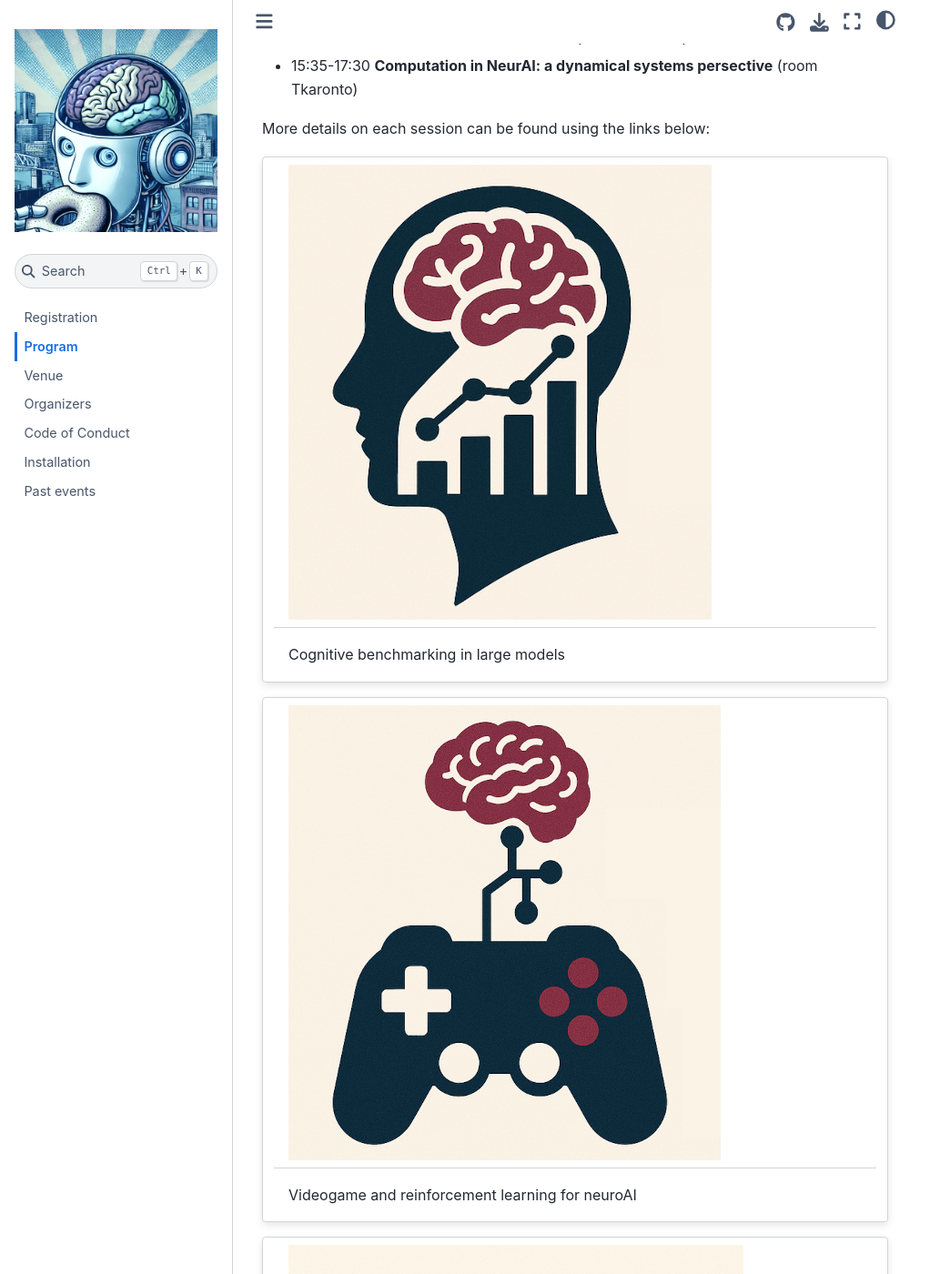
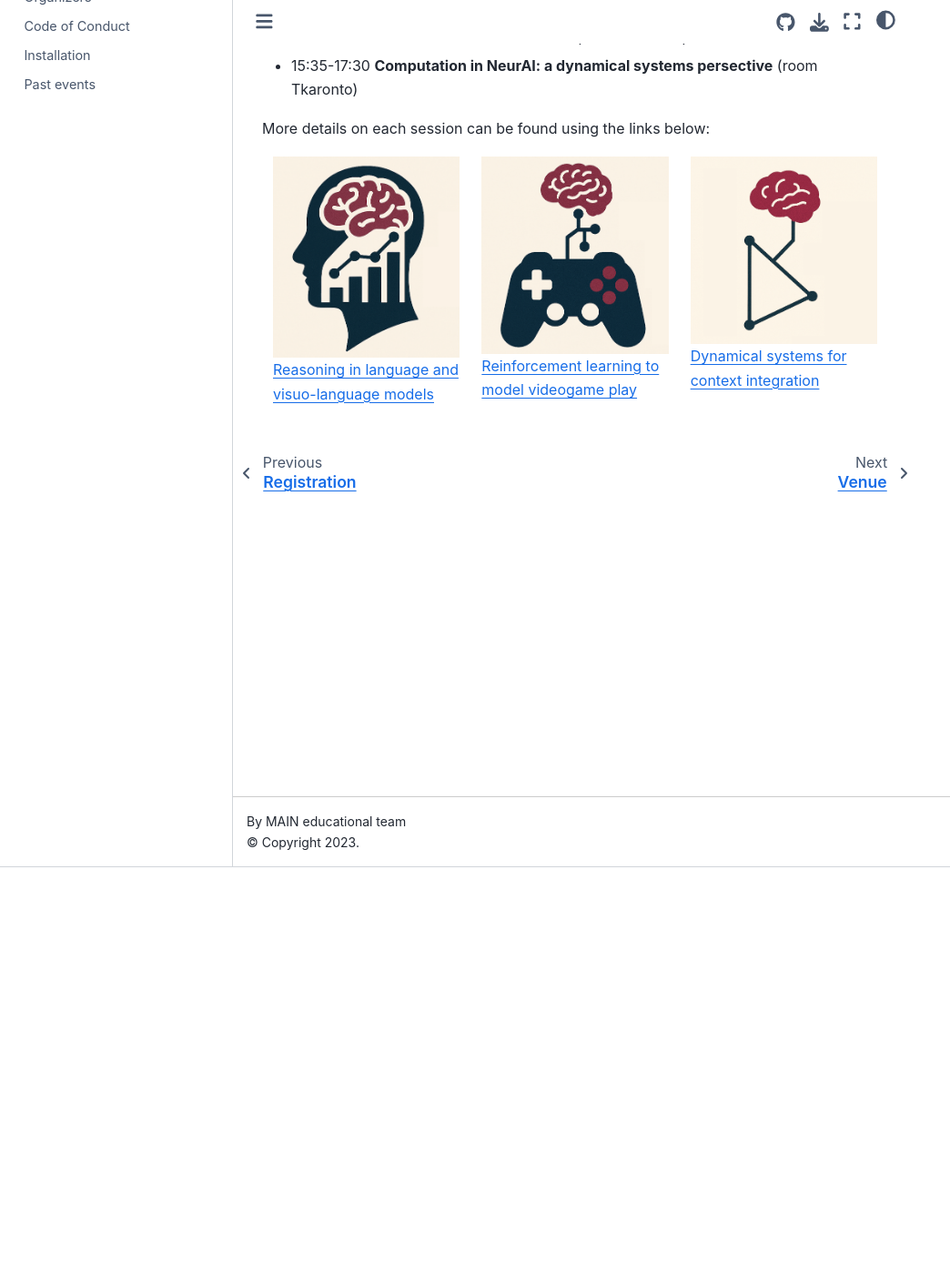
Before and after one commit to main-educational/main-educational.github.io, a Jupyter Book: the page built from content/program.md, in a window 1280 px wide and 1400 px high, scrolled down 447 px. Shown: the whole window at 91% size, without its empty margins (0-1044 px from the left). Built offline with Jupyter Book 1.0.4 settings and Sphinx 7.4.7 and the Sphinx Book theme 1.1.4, drawn with Linux system fonts in a browser that asks for light colours; pages that are not in the unit, such as notebooks, are missing from menus; some of the changed text lies outside the part shown.

Commit message:
Trying to patch rendering issues following jupyter book upgrade :( :( :(

````diff
--- a/content/program.md
+++ b/content/program.md
@@ -17,20 +17,17 @@ More details on each session can be found using the links below:
 
 ::::{grid}
 
-```{card}
-:header: ![cognitive benchmarking](images/logo_cognitive_benchmarks.png)
-:url: cognitive_benchmark_ai
-Cognitive benchmarking in large models
-```
+:::{grid-item}
+![profile](images/logo_cognitive_benchmarks.png)
+[Reasoning in language and visuo-language models](cognitive_benchmark_ai)
+:::
 
-```{card}
-:header: ![videogame and RL](images/logo_videogame_ai.png)
-:url: neuroai_videogames
-Videogame and reinforcement learning for neuroAI
-```
+:::{grid-item}
+![profile](images/logo_videogame_ai.png)
+[Reinforcement learning to model videogame play](neuroai_videogames)
+:::
 
-```{card}
-:header: ![neuroAI dynamical systems](images/logo_neuroai_dynamical_systems.png)
-:url: neuroai_dynamical_systems
-Computation in neuroscience & AI: a dynamical systems perspective
-```
+:::{grid-item}
+![profile](images/logo_neuroai_dynamical_systems.png)
+[Dynamical systems for context integration](neuroai_dynamical_systems)
+:::
````
Also changed, not shown: content/organizers.md (+19 -31 lines).
